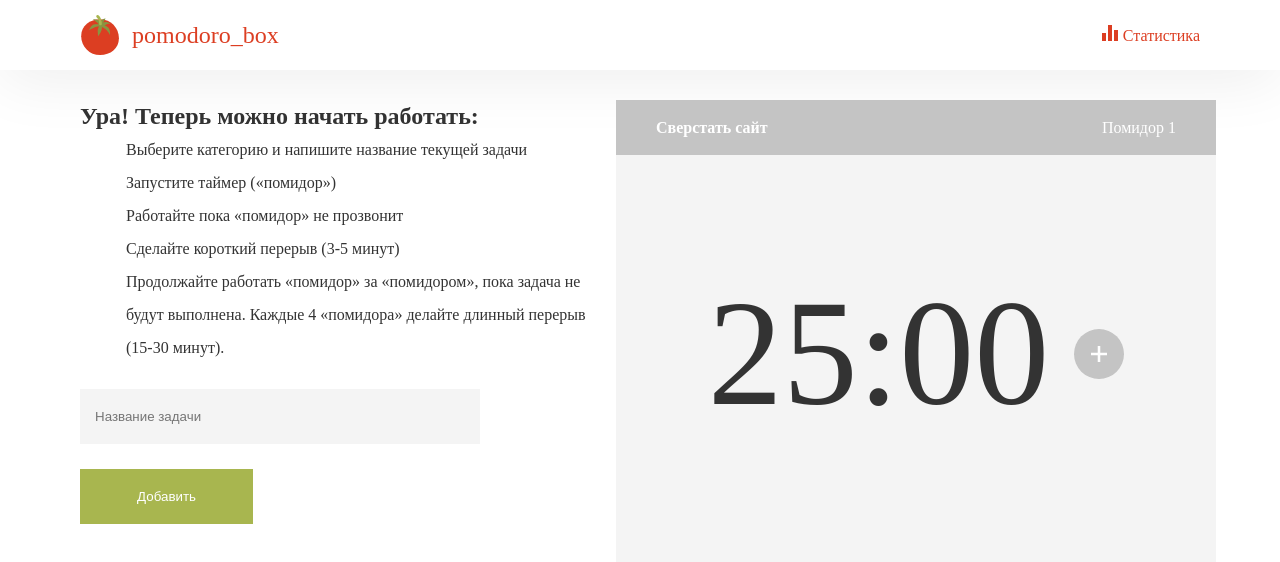
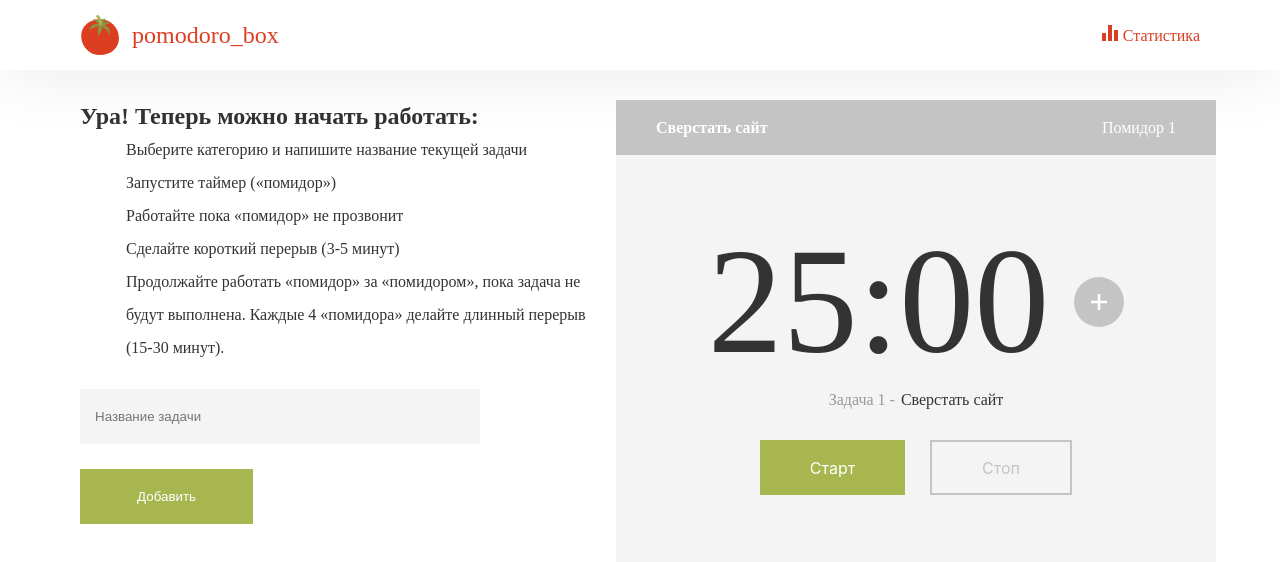
Before and after one commit to Bakirovildar/pomodoro-app, a React (Create React App) app: page / in a window 1280 px wide. Shown: the top 562 px of the page. Built offline with nearby package versions, Linux system fonts and the light colour scheme; some icons are missing.

Commit message:
component ContentTimer ready

```diff
--- a/src/shared/Content/ContentTimer/ContentTimer.tsx
+++ b/src/shared/Content/ContentTimer/ContentTimer.tsx
@@ -11,7 +11,18 @@ export function ContentTimer() {
                   <span>Помидор 1</span>
               </div>
               <div className='timer-content-timer-container'>
-                  <div className='timer'><span>25:00</span><IconAddTime /></div>
+                  <div className='timer'>
+                      <span>25:00</span>
+                      <IconAddTime />
+                  </div>
+                  <div className='timer-description'>
+                      <div>Задача 1 -</div>
+                      <span>Сверстать сайт</span>
+                  </div>
+                  <div className='timer-btns'>
+                      <div className='btn-start'>Старт</div>
+                      <div className='btn-stop'>Стоп</div>
+                  </div>
               </div>
           </div>
       </div>
--- a/src/shared/Content/ContentTimer/contenttimer.css
+++ b/src/shared/Content/ContentTimer/contenttimer.css
@@ -49,6 +49,7 @@
     align-items: center;
     width: 100%;
     height: 100%;
+    flex-direction: column;
 }
 
 .timer {
@@ -65,3 +66,62 @@
     color: #333333;
     margin-right: 25px;
 }
+
+.timer-description {
+    display: flex;
+}
+
+.timer-description div {
+    font-family: 'SF UI Display';
+    font-style: normal;
+    font-weight: 400;
+    font-size: 16px;
+    line-height: 17px;
+    color: #999999;
+}
+
+.timer-description span {
+    font-family: 'SF UI Display';
+    font-style: normal;
+    font-weight: 400;
+    font-size: 16px;
+    line-height: 17px;
+    color: #333333;
+    margin-left: 6px;
+}
+
+.timer-btns {
+    display: flex;
+    margin-top: 32px;
+}
+
+.btn-start {
+    display: flex;
+    justify-content: center;
+    align-items: center;
+    width: 145px;
+    height: 55px;
+    color: #FFFFFF;
+    background: #A8B64F;
+    margin-right: 25px;
+    cursor: pointer;
+}
+
+.btn-start:hover {
+    background: #899441;
+}
+
+.btn-stop {
+    display: flex;
+    align-items: center;
+    justify-content: center;
+    width: 138px;
+    height: 51px;
+    color: #C4C4C4;
+    border: 2px solid #C4C4C4;
+    cursor: pointer;
+}
+
+.btn-stop:hover {
+    background: #DC3E22;
+}
```
